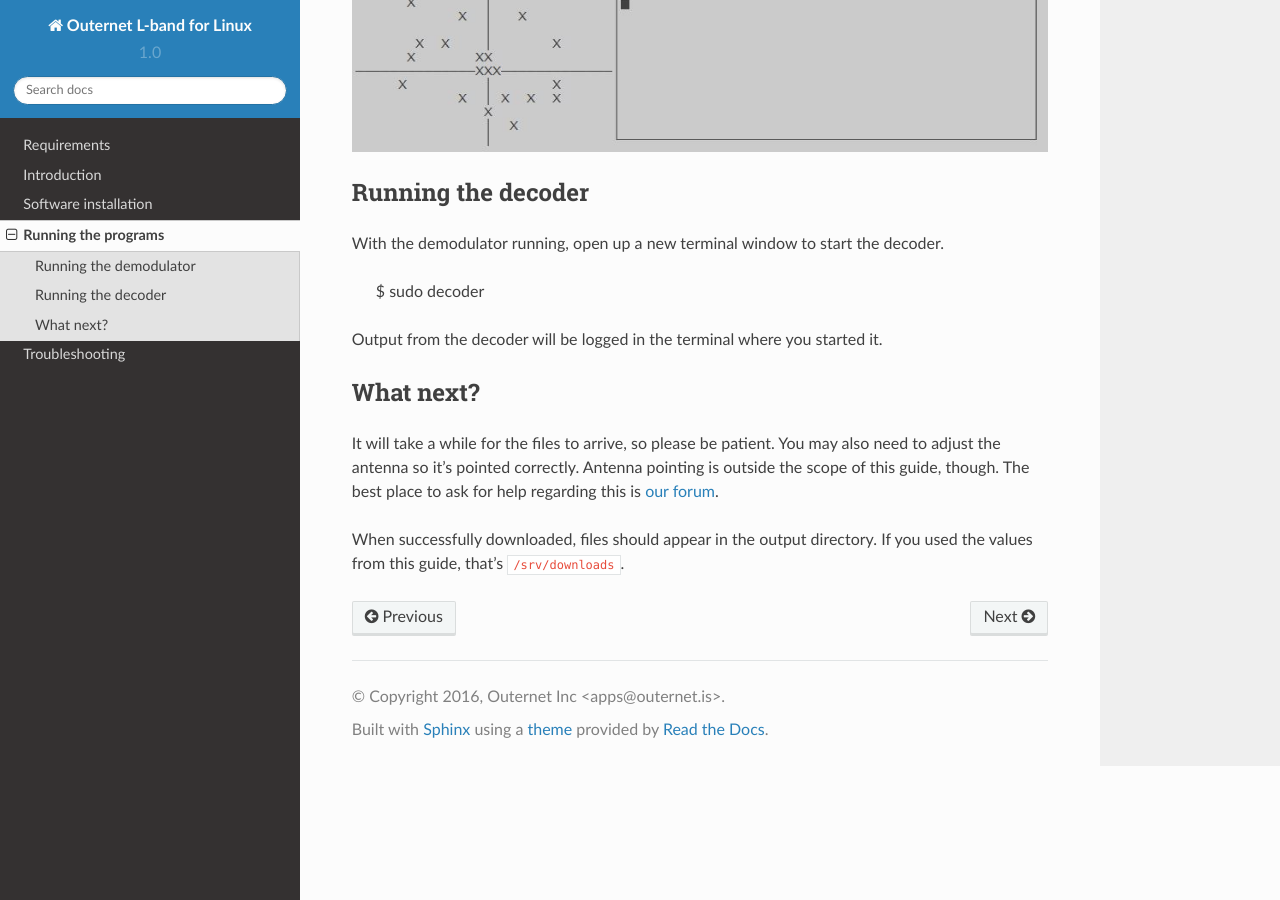
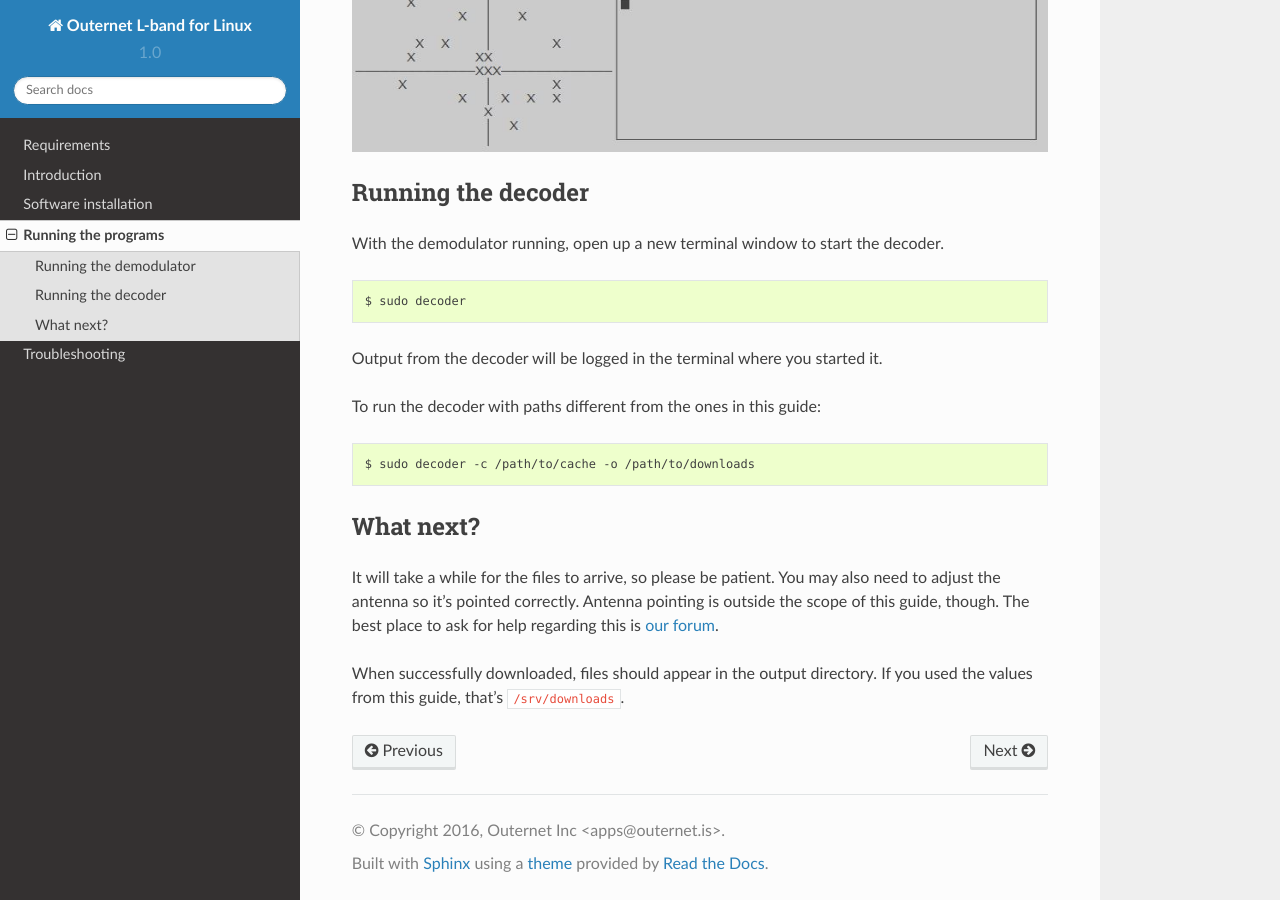
Before and after one commit to Othernet-Project/outernet-linux-lband, a Sphinx documentation site: the page built from docs/source/running.rst, in a window 1280 px wide and 900 px high, scrolled down 1082 px. Built offline with Sphinx 7.4.7 and the Read the Docs theme 2.0.0, drawn with Linux system fonts in a browser that asks for light colours.

Commit message:
Explain command line options
Signed-off-by: Branko Vukelic <branko@outernet.is>

```diff
--- a/docs/source/running.rst
+++ b/docs/source/running.rst
@@ -43,11 +43,15 @@ Running the decoder
 -------------------
 
 With the demodulator running, open up a new terminal window to start the
-decoder.
+decoder. ::
 
     $ sudo decoder
 
 Output from the decoder will be logged in the terminal where you started it.
+
+To run the decoder with paths different from the ones in this guide::
+
+    $ sudo decoder -c /path/to/cache -o /path/to/downloads
 
 What next?
 ----------
```
